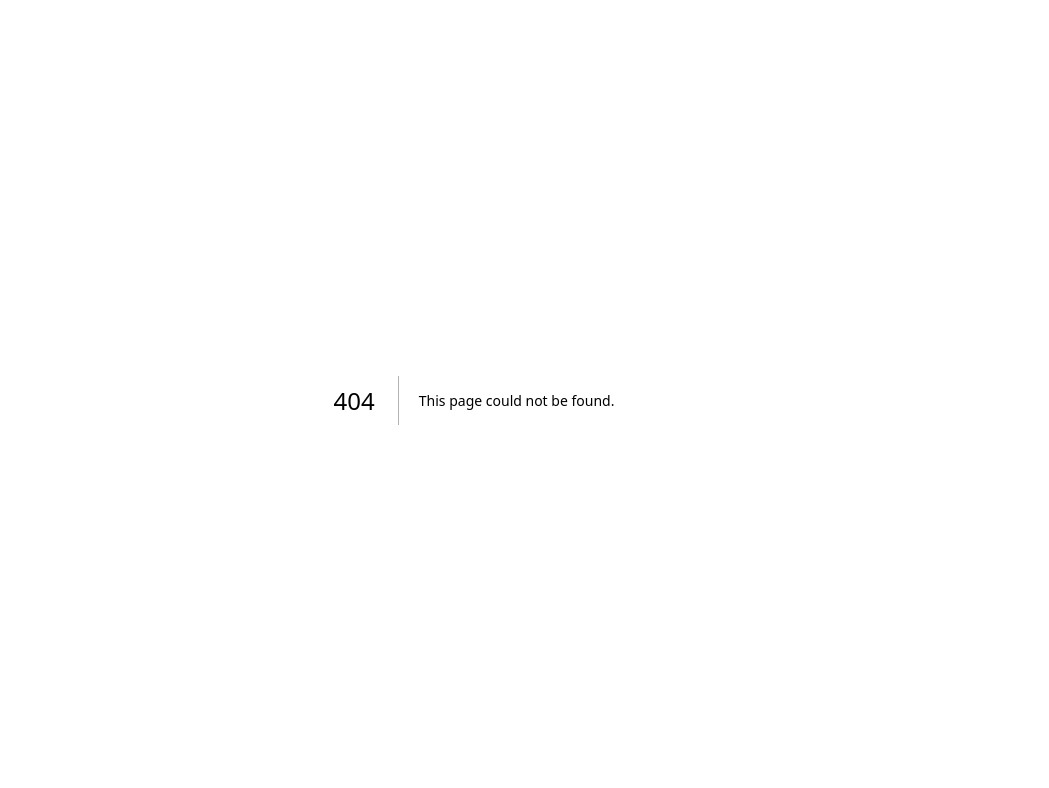
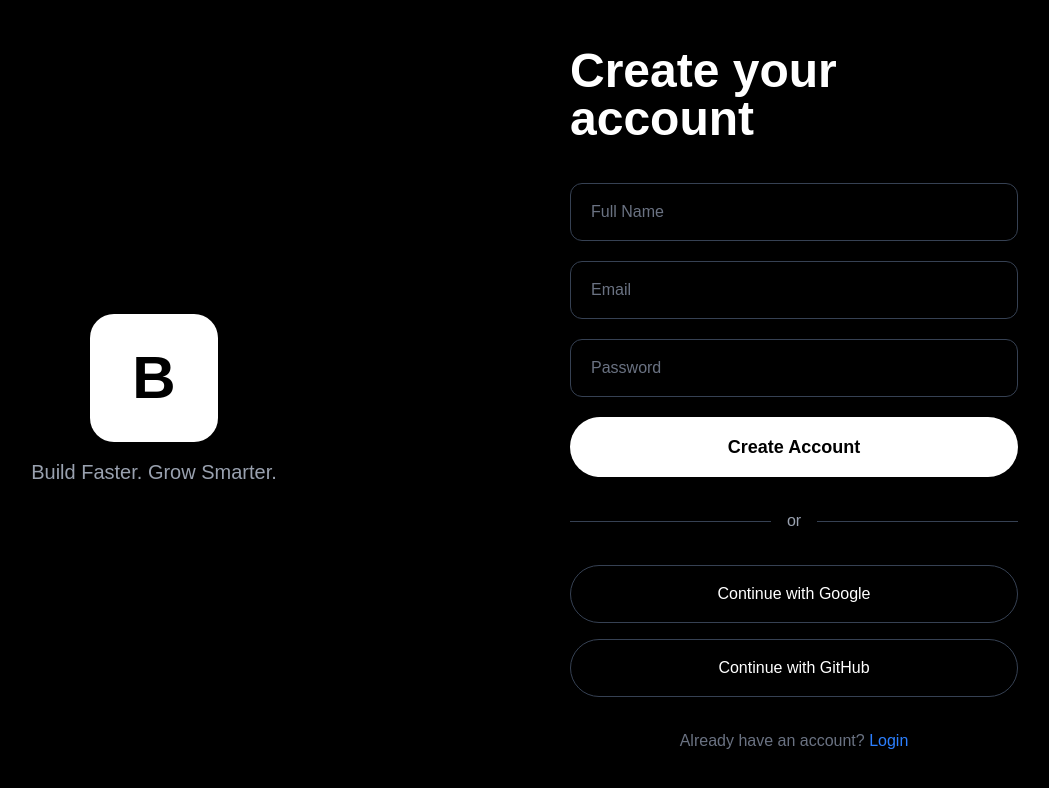
Before and after one commit to superezzdev/auth-nextjs, a Next.js app: page /signup in a window 1280 px wide. Before the commit this address had no page. Shown: the top 788 px of the page, without its empty margins (166-1215 px from the left). Built offline with nearby package versions, Linux system fonts and the light colour scheme.

Commit message:
feat: add login and signup pages, implement MongoDB connection

```diff
--- a/package.json
+++ b/package.json
@@ -12,6 +12,7 @@
     "axios": "^1.19.0",
     "bcryptjs": "^3.0.3",
     "jsonwebtoken": "^9.0.3",
+    "lucide-react": "^1.29.0",
     "mongoose": "^9.9.1",
     "next": "16.3.0",
     "nodemailer": "^9.0.4",
--- /dev/null
+++ b/src/app/login/page.tsx
@@ -0,0 +1,89 @@
+
+"use client";
+import Link from "next/link";
+import React from "react";
+import { useRouter } from "next/navigation";
+import axios from "axios";
+
+export default function LoginPage() {
+  const [user, setUser] = React.useState({
+    email: "",
+    password: "",});
+
+  const onLogin = async () => {};
+
+  return (
+    <div className="min-h-screen bg-black text-white flex">
+      {/* Left Section */}
+      <div className="hidden lg:flex w-1/2 items-center justify-center">
+        <div className="text-center">
+          {/* Replace with your logo */}
+          <div className="w-32 h-32 mx-auto rounded-3xl bg-white flex items-center justify-center">
+            <span className="text-6xl font-bold text-black">B</span>
+          </div>
+
+          <p className="mt-4 text-xl text-gray-400">
+            Build Faster. Grow Smarter.
+          </p>
+        </div>
+      </div>
+
+      {/* Right Section */}
+      <div className="flex-1 flex items-center justify-center px-6">
+        <div className="w-full max-w-md">
+          <h2 className="text-5xl font-bold mb-10">Login to your account</h2>
+
+          <form className="space-y-5">
+
+
+            <input
+              type="email"
+              value={user.email}
+              onChange={(e) => setUser({ ...user, email: e.target.value })}
+              placeholder="Email"
+              className="w-full bg-black border border-gray-700 rounded-xl px-5 py-4 text-white placeholder-gray-500 focus:border-blue-500 focus:ring-2 focus:ring-blue-500 outline-none"
+            />
+
+            <input
+              type="password"
+              value={user.password}
+              onChange={(e) => setUser({ ...user, password: e.target.value })}
+              placeholder="Password"
+              className="w-full bg-black border border-gray-700 rounded-xl px-5 py-4 text-white placeholder-gray-500 focus:border-blue-500 focus:ring-2 focus:ring-blue-500 outline-none"
+            />
+
+            <button
+              type="submit"
+              className="w-full bg-white text-black py-4 rounded-full font-bold text-lg hover:bg-gray-200 transition"
+            >
+              Login
+            </button>
+          </form>
+
+          <div className="flex items-center my-8">
+            <div className="flex-1 h-px bg-gray-700"></div>
+            <span className="mx-4 text-gray-400">or</span>
+            <div className="flex-1 h-px bg-gray-700"></div>
+          </div>
+
+          <button className="w-full border border-gray-700 rounded-full py-4 hover:bg-gray-900 transition">
+            Continue with Google
+          </button>
+
+          <button className="w-full border border-gray-700 rounded-full py-4 mt-4 hover:bg-gray-900 transition">
+            Continue with GitHub
+          </button>
+
+          <p
+          onClick={onLogin}
+          className="text-gray-500 mt-8 text-center">
+            Don't have an account?{" "}
+            <Link href="/signup" className="text-blue-500 hover:underline">
+              Sign up
+            </Link>
+          </p>
+        </div>
+      </div>
+    </div>
+  );
+}
--- /dev/null
+++ b/src/app/signup/page.tsx
@@ -0,0 +1,98 @@
+"use client";
+import Link from "next/link";
+import React from "react";
+import { useRouter } from "next/navigation";
+import axios from "axios";
+
+export default function SignupPage() {
+  const [user, setUser] = React.useState({
+    name: "",
+    email: "",
+    password: "",
+  });
+
+  const onSignup = async () => {};
+
+  return (
+    <div className="min-h-screen bg-black text-white flex">
+      {/* Left Section */}
+      <div className="hidden lg:flex w-1/2 items-center justify-center">
+        <div className="text-center">
+          {/* Replace with your logo */}
+          <div className="w-32 h-32 mx-auto rounded-3xl bg-white flex items-center justify-center">
+            <span className="text-6xl font-bold text-black">B</span>
+          </div>
+
+          <p className="mt-4 text-xl text-gray-400">
+            Build Faster. Grow Smarter.
+          </p>
+        </div>
+      </div>
+
+      {/* Right Section */}
+      <div className="flex-1 flex items-center justify-center px-6">
+        <div className="w-full max-w-md">
+          <h2 className="text-5xl font-bold mb-10">Create your account
+
+          </h2>
+
+          <form className="space-y-5">
+            <input
+              type="text"
+              value={user.name}
+              onChange={(e) => setUser({ ...user, name: e.target.value })}
+              placeholder="Full Name"
+              className="w-full bg-black border border-gray-700 rounded-xl px-5 py-4 text-white placeholder-gray-500 focus:border-blue-500 focus:ring-2 focus:ring-blue-500 outline-none"
+            />
+
+            <input
+              type="email"
+              value={user.email}
+              onChange={(e) => setUser({ ...user, email: e.target.value })}
+              placeholder="Email"
+              className="w-full bg-black border border-gray-700 rounded-xl px-5 py-4 text-white placeholder-gray-500 focus:border-blue-500 focus:ring-2 focus:ring-blue-500 outline-none"
+            />
+
+            <input
+              type="password"
+              value={user.password}
+              onChange={(e) => setUser({ ...user, password: e.target.value })}
+              placeholder="Password"
+              className="w-full bg-black border border-gray-700 rounded-xl px-5 py-4 text-white placeholder-gray-500 focus:border-blue-500 focus:ring-2 focus:ring-blue-500 outline-none"
+            />
+
+            <button
+              type="submit"
+              className="w-full bg-white text-black py-4 rounded-full font-bold text-lg hover:bg-gray-200 transition"
+            >
+              Create Account
+            </button>
+          </form>
+
+          <div className="flex items-center my-8">
+            <div className="flex-1 h-px bg-gray-700"></div>
+            <span className="mx-4 text-gray-400">or</span>
+            <div className="flex-1 h-px bg-gray-700"></div>
+          </div>
+
+          <button className="w-full border border-gray-700 rounded-full py-4 hover:bg-gray-900 transition">
+            Continue with Google
+          </button>
+
+          <button className="w-full border border-gray-700 rounded-full py-4 mt-4 hover:bg-gray-900 transition">
+            Continue with GitHub
+          </button>
+
+          <p
+          onClick={onSignup}
+          className="text-gray-500 mt-8 text-center">
+            Already have an account?{" "}
+            <Link href="/login" className="text-blue-500 hover:underline">
+              Login
+            </Link>
+          </p>
+        </div>
+      </div>
+    </div>
+  );
+}
--- /dev/null
+++ b/src/dbConfig/db.ts
@@ -0,0 +1,22 @@
+import mongoose, { connection } from "mongoose";
+
+export async function connect() {
+  try {
+    mongoose.connect(process.env.MONGO_URI! as string);
+    const connection = mongoose.connection;
+
+    connection.on("connected", () => {
+      console.log("MongoDB connected successfully");
+    });
+    connection.on("error", (err) => {
+      console.log(
+        "MongoDB connection error . Please make sure the MongoDB server is running",
+        err,
+      );
+      process.exit();
+    });
+  } catch (error) {
+    console.log("Error connecting to MongoDB:", error);
+    console.log(error);
+  }
+}
```
Also changed, not shown: src/app/api/users/login/route.ts (added), src/app/api/users/signup/route.ts (added), 1 other file (tests, documents, lock files or other folders).
